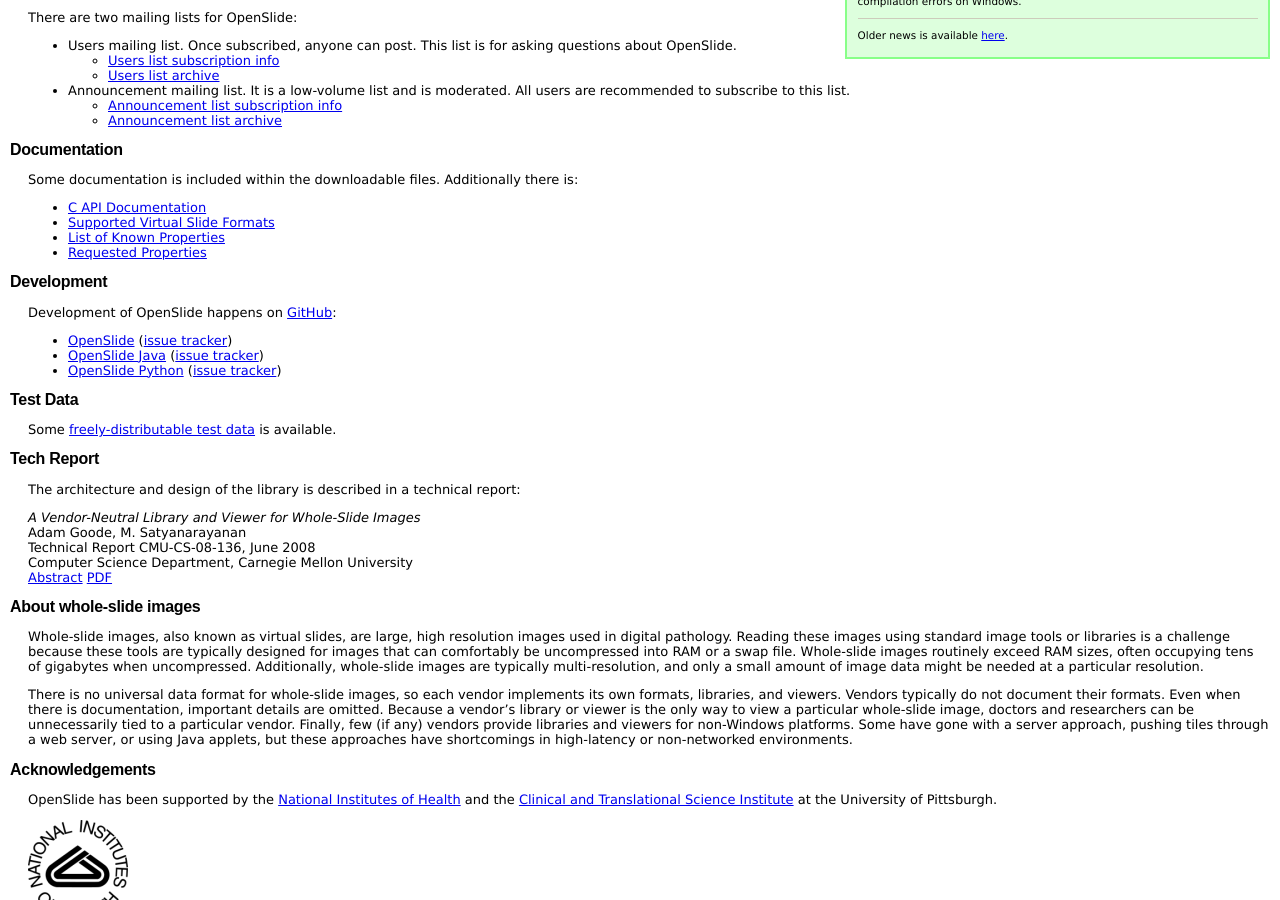
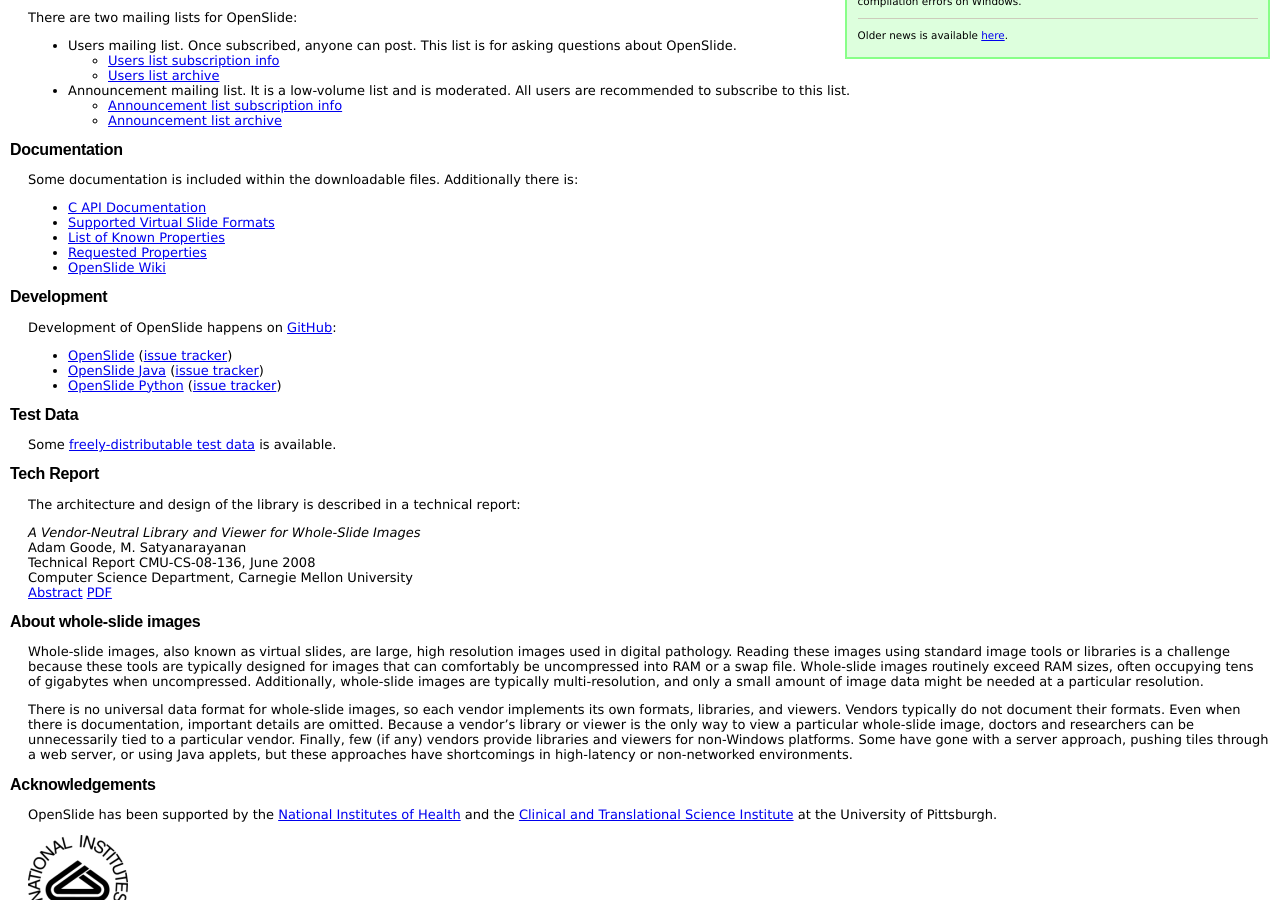
Before and after one commit to openslide/openslide.github.io, a Jekyll site: the page built from index.markdown, in a window 1280 px wide and 900 px high, scrolled down 649 px. Built offline with Jekyll 4.4.1, drawn with Linux system fonts in a browser that asks for light colours.

Commit message:
Add link to wiki

```diff
--- a/index.markdown
+++ b/index.markdown
@@ -104,11 +104,13 @@
  * [Supported Virtual Slide Formats][7]
  * [List of Known Properties][16]
  * [Requested Properties][17]
+ * [OpenSlide Wiki][32]
 
 [7]: Supported%20Virtual%20Slide%20Formats
 [15]: api/openslide_8h.html
 [16]: List%20of%20Known%20Properties
 [17]: Requested%20Properties
+[32]: https://github.com/openslide/openslide/wiki
 
 
 Development
```
